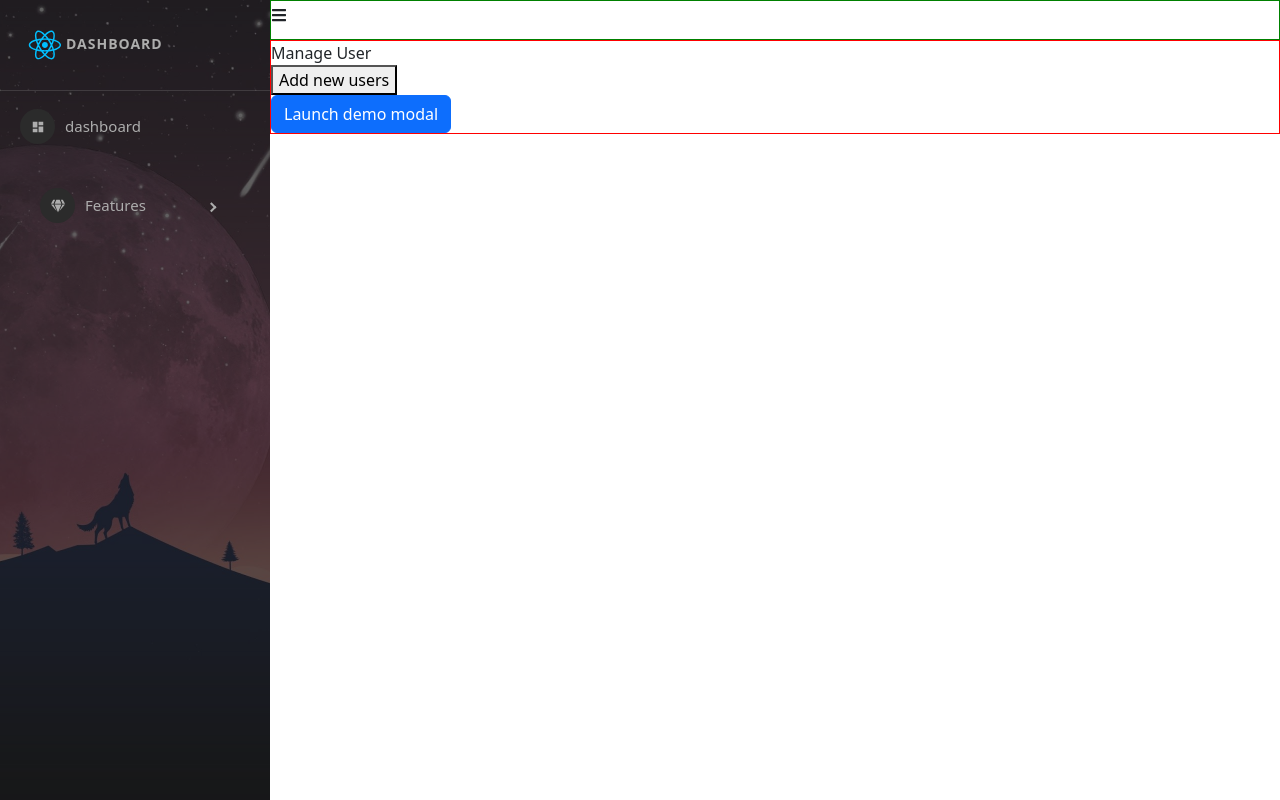
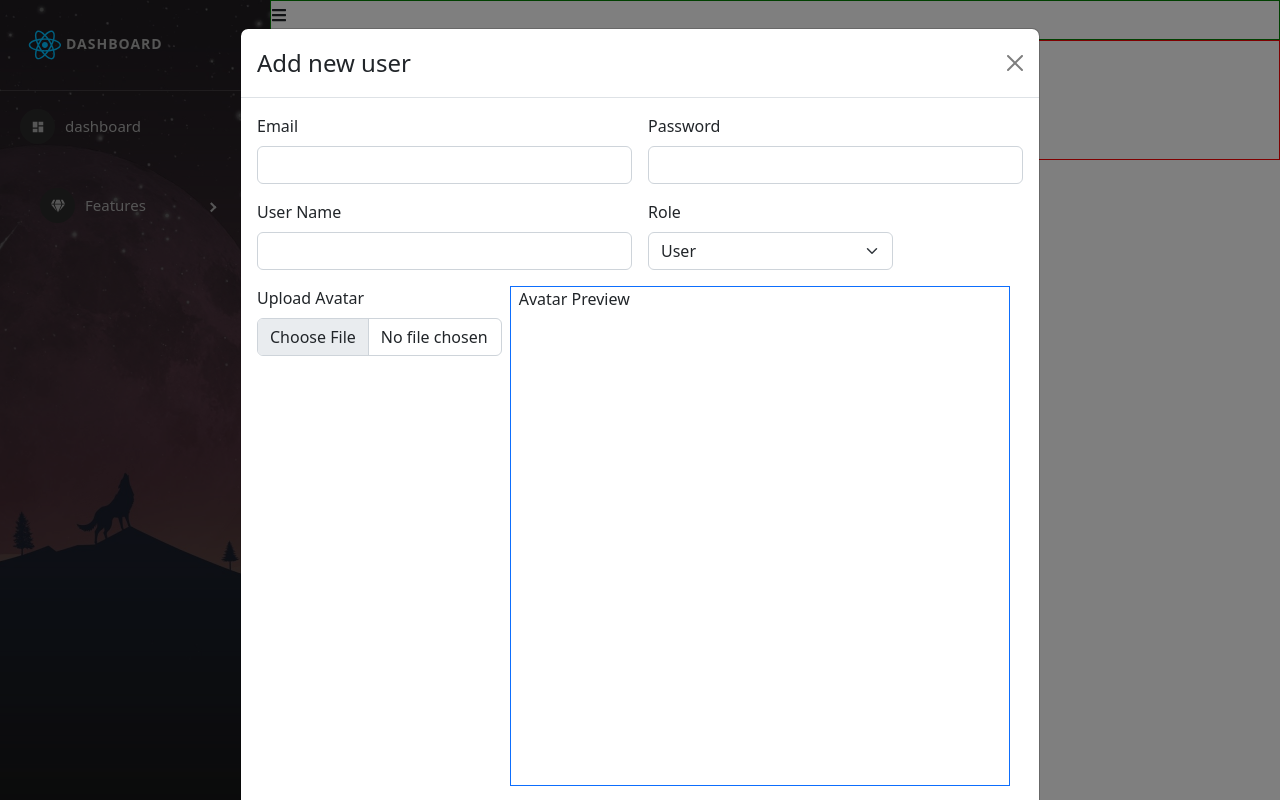
Before and after one commit to jvlam/router-reactJs, a React (Create React App) app: page /admins/manage-users in a window 1280 px wide. Both pictures are taken after a click on the button "Add new users". Built offline with nearby package versions, Linux system fonts and the light colour scheme.

Commit message:
6. move props from parent to child, handle submit form call api with axios

```diff
--- a/src/components/Admin/Content/ManageUser.js
+++ b/src/components/Admin/Content/ManageUser.js
@@ -1,20 +1,37 @@
 import ModalCreateUser from './ModalCreateuser'
 import './ManageUser.scss'
+import { useState } from 'react'
+import { FcPlus } from 'react-icons/fc'
 
 
 function ManageUser() {
+
+  const [showModalCreateUser, setShowModalCreateuser] = useState(false)
+
+  const toggle = {
+    show: showModalCreateUser,
+    setShow: setShowModalCreateuser
+  }
+
   return (
     <div className="manage-user-container">
-      <div className="title">
+      <h1 className="title">
         Manage User
-      </div>
+      </h1>
       <div className="users-content">
-        <div>
-          <button>Add new users</button>
+        <button
+          onClick={() => setShowModalCreateuser(!showModalCreateUser)}
+          className="btn btn-primary"
+        >
+          <FcPlus className='btn-plus' />
+          Add new users
+        </button>
+        <div className='table-users'>
+          table users
         </div>
-        <div>
-        </div>
-        <ModalCreateUser />
+        <ModalCreateUser
+          modal={toggle}
+        />
       </div>
     </div>
   )
--- a/src/components/Admin/Content/ManageUser.scss
+++ b/src/components/Admin/Content/ManageUser.scss
@@ -1,5 +1,15 @@
 .manage-user-container {
-    .users-content {}
+    padding-left: 25px;
+
+    .title {
+
+    }
+
+    .users-content {
+        .btn-plus {
+            margin-right: 6px;
+        }
+    }
 
 }
 
--- a/src/components/Admin/Content/ModalCreateuser.js
+++ b/src/components/Admin/Content/ModalCreateuser.js
@@ -1,31 +1,19 @@
 import React, { useEffect, useState } from 'react';
 import Button from 'react-bootstrap/Button';
 import Modal from 'react-bootstrap/Modal';
+import axios from 'axios';
 
-function ModalCreateUser() {
-    const [show, setShow] = useState(false);
+function ModalCreateUser(props) {
+
+    const { modal } = props
+
+    // const [show, setShow] = useState(false);
+
     const [email, setEmail] = useState('');
     const [password, setPassword] = useState('');
     const [userName, setUserName] = useState('');
     const [role, setRole] = useState('USER');
-    // const [image, setImage] = useState()
     const [avatar, setAvatar] = useState()
-
-    const handleShow = () => setShow(true);
-    const handleSubmit = () => setShow(false);
-    const handleClose = () => setShow(false);
-
-
-    const handleUploadImage = (e) => {
-        if(e.target && e.target.files && e.target.files[0]) {
-            const file = e.target.files[0] // return a object of filelist
-            file.preview = URL.createObjectURL(file) // return url
-            setAvatar(file)
-            // setImage(e.target.files[0])
-        }else {
-            // setPreviewImage('')
-        }
-    }
 
     useEffect(() => {
 
@@ -34,14 +22,63 @@ function ModalCreateUser() {
         }
     }, [avatar])
 
+    // const handleShow = () => setShow(true);
+    const handleSubmit = () => modal.setShow(false);
+    const handleClose = () => {
+        modal.setShow(false)
+        setEmail('')
+        setPassword('')
+        setUserName('')
+        setRole('')
+        setAvatar('')
+    };
+
+    const handleUploadImage = (e) => {
+        if (e.target && e.target.files && e.target.files[0]) {
+            const file = e.target.files[0] // return a object of filelist
+            file.preview = URL.createObjectURL(file) // return url
+            setAvatar(file)
+            // setImage(e.target.files[0])
+        } else {
+            // setPreviewImage('')
+        }
+    }
+
+    const handleSubmitCreateUser =  async() => {
+        // Validate
+
+        // call apis
+        // let data = {
+        //     email: email,
+        //     password: password,
+        //     username: userName,
+        //     role: role,
+        //     userImage: avatar
+        // }
+
+        const FormData = require('form-data');
+
+        const param = new FormData();
+        param.append('email', email);
+        param.append('password', password);
+        param.append('username', userName);
+        param.append('role', role);
+        param.append('userImage', avatar);
+
+        let res = await axios.post('http://localhost:8081/api/v1/participant', param)
+
+        alert(JSON.stringify(res))
+    }
+
+
     return (
         <>
-            <Button variant="primary" onClick={handleShow}>
+            {/* <Button variant="primary" onClick={handleShow}>
                 Launch demo modal
-            </Button>
+            </Button> */}
 
             <Modal
-                show={show}
+                show={modal.show}
                 onHide={handleClose}
                 size="lg"
                 backdrop='static'
@@ -86,7 +123,7 @@ function ModalCreateUser() {
                             <select className="form-select"
                                 onChange={(e) => setRole(e.target.value)}
                             >
-                                <option selected value="USER">User</option>
+                                <option defaultValue={role} >User</option>
                                 <option value="ADMIN">Admin</option>
                             </select>
                         </div>
@@ -110,11 +147,13 @@ function ModalCreateUser() {
                     </form>
                 </Modal.Body>
                 <Modal.Footer>
+                    <Button variant="primary" onClick={() => {
+                        handleSubmitCreateUser()
+                    }}>
+                        Add
+                    </Button>
                     <Button variant="secondary" onClick={handleClose}>
                         Close
-                    </Button>
-                    <Button variant="primary" onClick={handleSubmit}>
-                        Add
                     </Button>
                 </Modal.Footer>
             </Modal>
```
Also changed, not shown: 1 other file (tests, documents, lock files or other folders).
